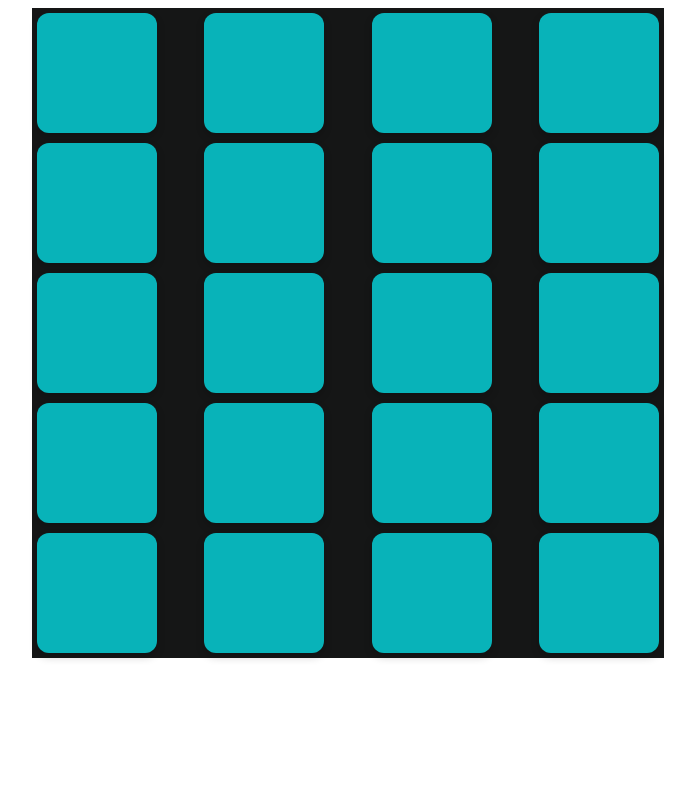
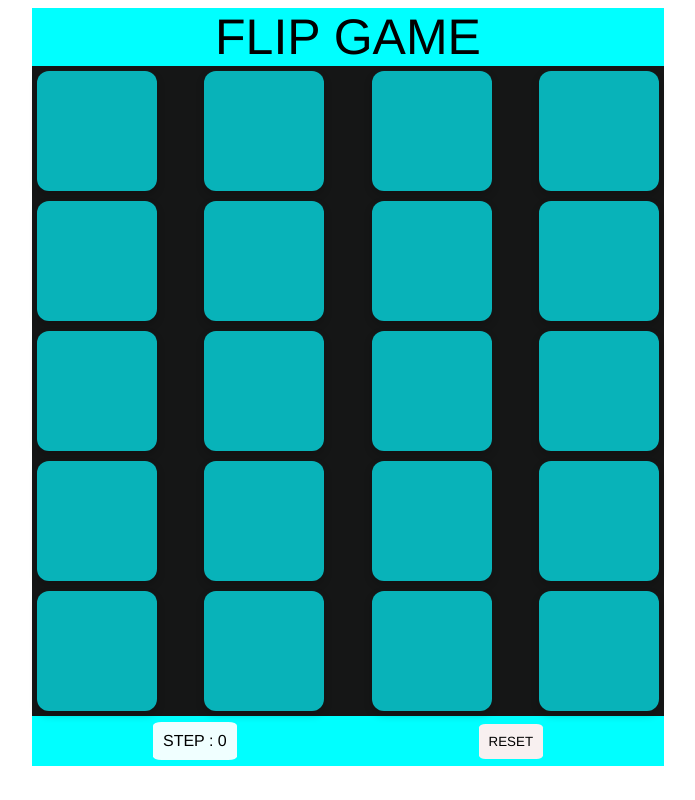
Before and after one commit to a-fandy/Project-Web-FlipGame, a plain HTML site: page index.html in a window 1280 px wide. Shown: the whole page, without its empty margins (292-987 px from the left). Drawn offline with Linux system fonts and the light colour scheme.

Commit message:
FInal Game

```diff
--- a/Role.js
+++ b/Role.js
@@ -2,10 +2,12 @@ class Role {
 
     constructor(correct){
         this.correct = correct;
+        this.Finish = 0;
     }
 
     cekAnswer(answer){
        if(this.correct[answer[0]]==this.correct[answer[1]]){
+           this.Finish++;
            return true;
        }
        else{
@@ -15,9 +17,18 @@ class Role {
 
     cekSame(answer){
         if(answer == undefined || answer.length == 0) {
+            return false;
+        }
+        else if(answer[0]!=answer[1]){
+            return false;
+        }
+        else{
             return true;
         }
-        else if(answer[0]!=answer[1]){
+    }
+
+    cekFinish(SIZE){
+        if(this.Finish==SIZE){
             return true;
         }
         else{
--- a/System.js
+++ b/System.js
@@ -1,16 +1,16 @@
 class System {
-    emoji =['🐶','🦍','🐒','🐵','🐕',
-            '🐩','🐺','🦊','🦝','🐱'];
-    SIZE = 10;
-    count=[];
-
-    constructor(){
+    constructor(emoji,nm){
+        this.emoji = emoji;
+        this.SIZE = this.emoji.length;
+        this.count=[];
+        this.STEP=0;
         this.ranEmoji = new Array(this.SIZE*2);
         this.shuffleEmoji();
         this.role = new Role(this.ranEmoji);
         this.flipcard = new FlipCard();
-        this.nameMethod ="s.flip";
+        this.nameMethod =nm;
         this.generateCard();
+        document.getElementById('step').textContent = this.STEP;
     }
 
     shuffleEmoji(){
@@ -41,10 +41,12 @@ class System {
     flip(no){
         this.flipcard.flipOpen(no);
         this.count.push(no);
-        if(!this.role.cekSame(this.count)){
+        if(this.role.cekSame(this.count)){
             this.count.pop();
         }
         if(this.count.length==2){
+            this.STEP++;
+            document.getElementById('step').textContent = this.STEP;
                 if(this.role.cekAnswer(this.count)){
                     this.removeFlip(this.count);
                     this.count=[];
@@ -52,6 +54,9 @@ class System {
                 else{
                     setTimeout(function(that){ that.flipAll(that.count)}, 500,this);
                 }
+        }
+        if(this.role.cekFinish(this.SIZE)){
+            setTimeout(function(that){ alert("FINISH");}, 500,this);
         }
     }
 
@@ -68,7 +73,12 @@ class System {
         }
     }
 
-
+    reset(){
+        location.reload();
+    }
 }
 
-const s = new System();
+
+emoji =['🐶','🦍','🐒','🐵','🐕',
+'🐩','🐺','🦊','🦝','🐱'];
+const s = new System(emoji,"s.flip");
--- a/index.html
+++ b/index.html
@@ -9,19 +9,20 @@
 
 </head>
 <body>
+    <div class="judul">
+        FLIP GAME
+    </div>
     <div class="container">
-        <!-- <div class="card" onclick='f.flip()'>
-            <div class="inner-card" >
-                <div class="front-card">
-                    front
-                </div>
-                <div class="back-card">
-                    back
-                </div>
-            </div>
-        </div> -->
 
-
+    </div>
+    <div class="bar">
+        <div class="information">
+            <span >STEP :</span>
+            <span  id="step"></span>
+        </div>
+        <div class="but">
+            <button id="reset" onclick="s.reset()">RESET</button>
+        </div>
     </div>
     <script src="FlipCard.js"></script>
     <script src="Role.js"></script>
--- a/style.css
+++ b/style.css
@@ -2,7 +2,44 @@ body {
     font-family: Arial, Helvetica, sans-serif;
     display: flex;
     justify-content: center;
+    align-items: center;
+    flex-direction: column;
   }
+
+.bar{
+    display: flex;
+    justify-content: space-around;
+    background-color: aqua;
+    width: 50%;
+    height: 50px;
+    align-items: center;
+    font-family: 'Franklin Gothic Medium', 'Arial Narrow', Arial, sans-serif;
+}
+
+.judul{
+    width: 50%;
+    background-color: aqua;
+    font-size: 50px;
+    display: flex;
+    justify-content: center;
+    font-family: 'Franklin Gothic Medium', 'Arial Narrow', Arial, sans-serif;
+}
+
+.information{
+    background-color: azure;
+    padding: 10px;
+    border-radius: 10%;
+
+}
+
+#reset{
+    cursor: pointer;
+    border: none;
+    border-radius: 10%;
+    padding: 10px;
+    background-color: rgb(248, 240, 240);
+    font-family: 'Franklin Gothic Medium', 'Arial Narrow', Arial, sans-serif;
+}
 
 .container{
     background-color: rgb(21, 22, 22);
```
